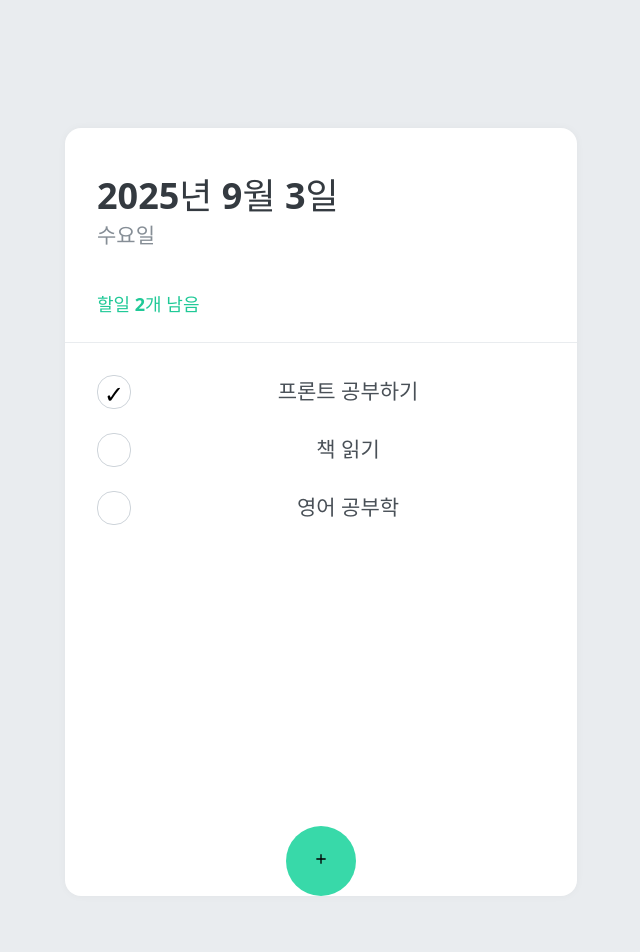
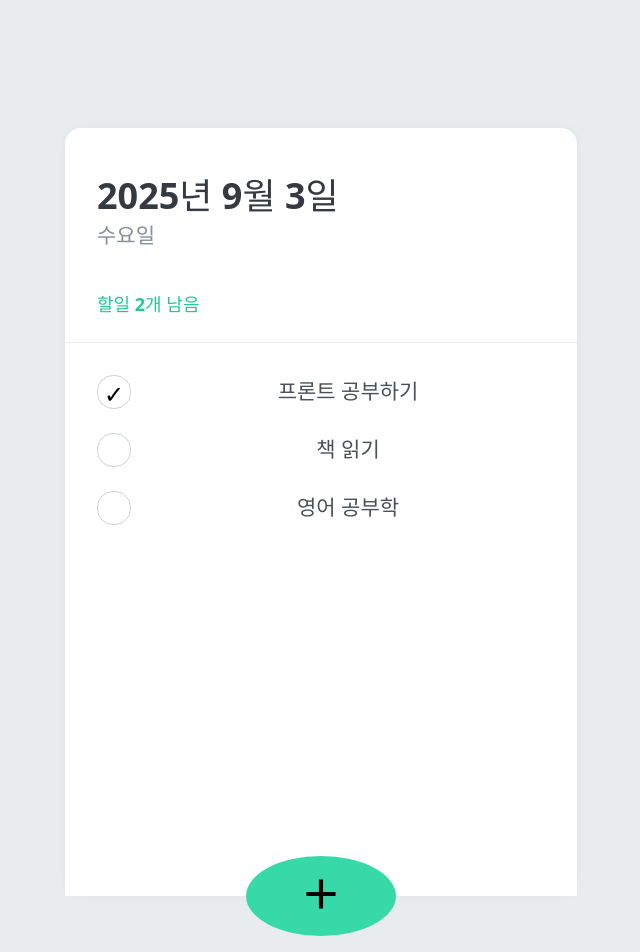
Before and after one commit to zxc8661/todolist_react_typescript-clone-, a React (Vite) app: page / in a window 1280 px wide. Shown: the top 952 px of the page, without its empty margins (319-959 px from the left). Built offline with nearby package versions, Linux system fonts and the light colour scheme.

Commit message:
create 버튼 완료

```diff
--- a/src/components/TodoCreateButton.tsx
+++ b/src/components/TodoCreateButton.tsx
@@ -18,13 +18,13 @@ export default function TodoCreateButton(){
         {open &&(
             <div className="insertFormPositioner">
                 <div className="insertForm">
-                    <input placeholder="할일 입력후 enter를 누르세요"/>
+                    <input className="insertFormInput" placeholder="할일 입력후 enter를 누르세요" />
                 </div>
             </div>
         )}
         <button className={`todo-createButton ${open ? "open" : ""}`} onClick={onClick}>
 
-                {open  ? <MdClose style={{padding:0, margin:0}}/> : <MdAdd style={{padding:0, margin:0}}/>}
+                {open  ? <MdClose style={{padding:0, margin:0,fontSize :"50px"}}/> : <MdAdd style={{padding:0, margin:0,fontSize :"50px"}}/>}
 
         </button>
         </>
--- a/src/components/styled-components.css
+++ b/src/components/styled-components.css
@@ -115,18 +115,61 @@
 /* **********TodoCreate********** */
 
 .todo-createButton{
-    width: 70px;
-    height: 70px;
-    border-radius: 50%;
-    border: none;
-    cursor: pointer;
-    justify-content: center;
-    background-color: #38d9a9;
-    margin: 0 auto;
+   background: #38d9a9;
+   &:hover{
+    background: #63e6be;
+   }
+   &:active{
+    background: #20c997;
+   }
 
+   z-index: 5;
+   cursor:pointer;
+   width: 150px;
+   height: 80px;
+   display:block;
+   align-items:center;
 
+   margin:0 auto;
+   margin-top: 10px;
+   border-radius: 50%;
+   transform: translate(-50%, 50%);
+    position: absolute;
+  left: 50%;
+  bottom: 0px;
 }
+
 
 .todo-createButton.open{
     background-color: #f84518;
 }
+
+
+.insertFormPositioner{
+    width: 100%;
+    bottom: 0;
+    left: 0;
+    position: absolute;
+}
+
+.insertForm{
+    background: #f8f9fa;
+    padding-left: 32px;
+    padding-top: 32px;
+    padding-right: 32px;
+    padding-bottom: 72px;
+
+    border-bottom-left-radius: 16px;
+    border-bottom-right-radius: 16px;
+    border-top: 1px solid #e9ecef;
+}
+
+.insertFormInput{
+ padding: 12px;
+ border-radius: 4px;
+ border: 1px solid #dee2e6;
+ width: 100%;
+ outline: none;
+ font-size: 18px;
+ box-sizing: border-box;
+}
```
